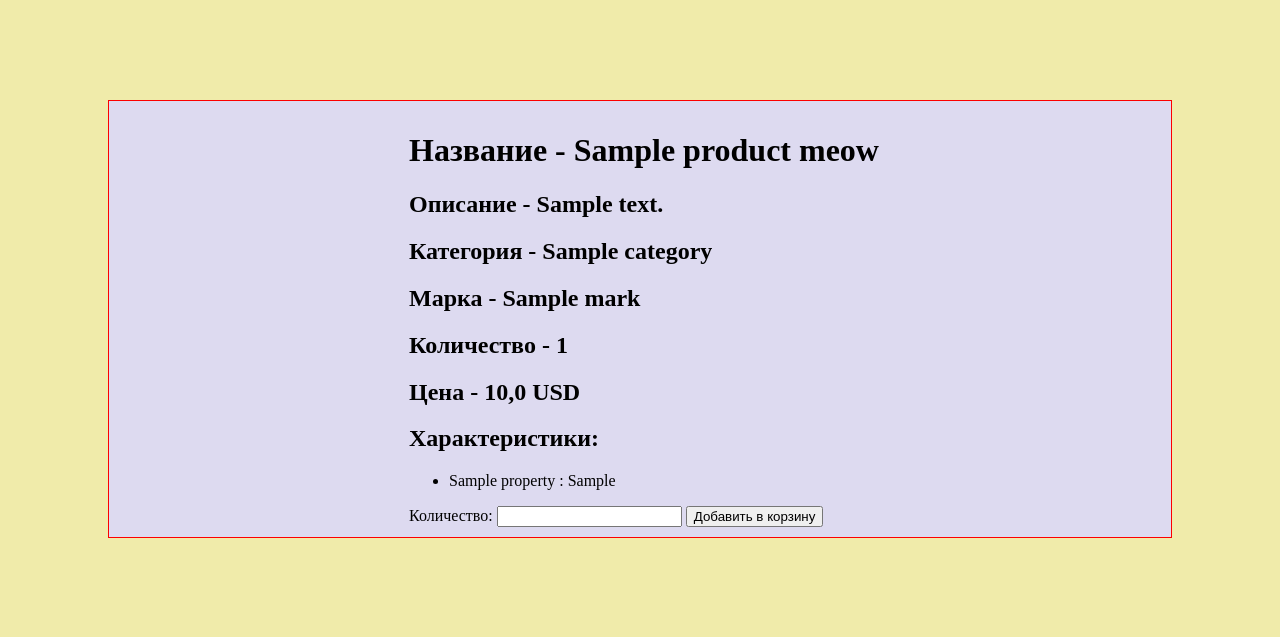
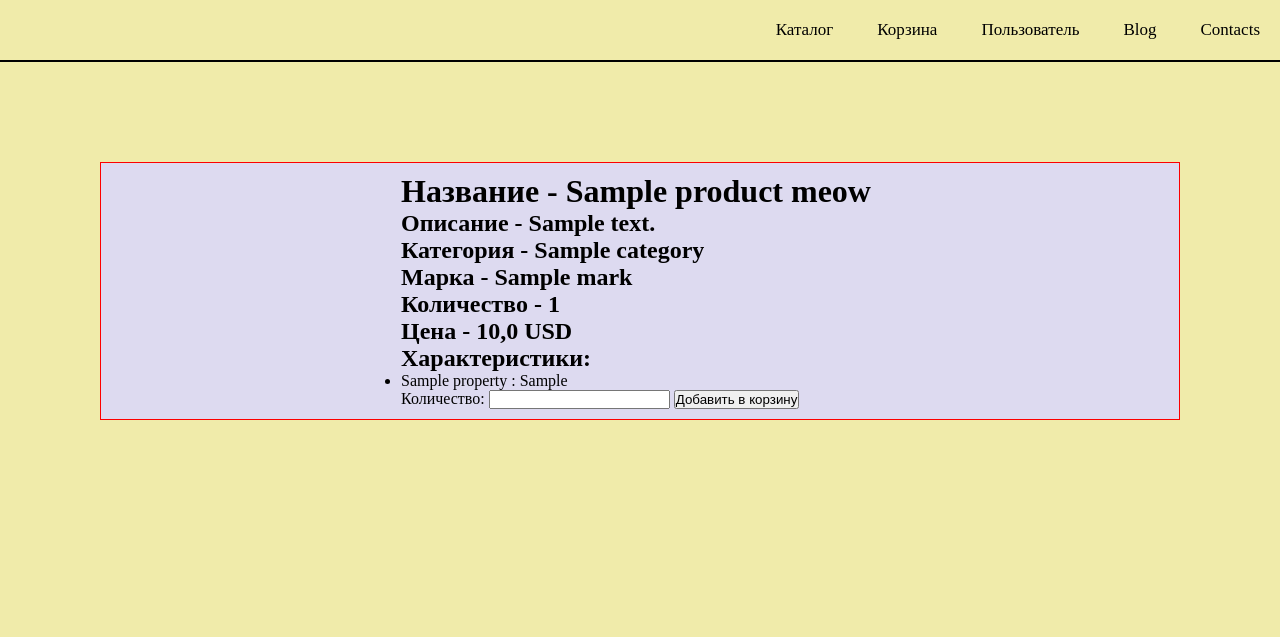
Before and after one commit to DarkProrokk/Shop, a Django app: page /product/items/ in a window 1280 px wide. Shown: the top 637 px of the page. Run offline with Django 4.2, Linux system fonts and the light colour scheme; tables that the repository leaves empty hold one stand-in row (values such as "Sample post").

Commit message:
add header and separation css

```diff
--- a/Cart/urls.py
+++ b/Cart/urls.py
@@ -3,5 +3,5 @@ from django.urls import path
 from .views import CartView
 
 urlpatterns = [
-    path('<int:pk>/', CartView.as_view(), name='cart'),
+    path('', CartView.as_view(), name='cart'),
 ]
--- a/Cart/views.py
+++ b/Cart/views.py
@@ -1,4 +1,4 @@
-from django.shortcuts import render
+from django.shortcuts import render, redirect
 from django.views.generic import DetailView
 from django.db import models
 from .models import Cart
@@ -13,5 +13,7 @@ class CartView(DetailView):
     context_object_name = 'cart'
 
     def get(self, request, *args, **kwargs):
-        cart = Cart.objects.get(pk=1)
+        if not request.user.is_authenticated:
+            return redirect('login')
+        cart = Cart.objects.get(pk=request.user.id)
         return render(request, 'Cart/cart.html', {'cart': cart})
--- a/Payment/models.py
+++ b/Payment/models.py
@@ -14,7 +14,10 @@ class ItemPaymentInfo(models.Model):
     currency = models.CharField(max_length=50, choices=choices, verbose_name="Валюта")
 
     def __str__(self):
-        return f'{self.product.name} Payment'
+        try:
+            return f'{self.product.name} Payment'
+        except Exception:
+            return f'meow'
 
     class Meta:
         verbose_name = "Платёжная информация товара"
--- a/Product/urls.py
+++ b/Product/urls.py
@@ -5,5 +5,5 @@ from .views import index, test, ProductListView
 urlpatterns = [
     path('', index),
     path('test/', test),
-    path('items/', ProductListView.as_view()),
+    path('items/', ProductListView.as_view(), name='catalog'),
 ]
--- a/Product/views.py
+++ b/Product/views.py
@@ -33,7 +33,6 @@ class ProductListView(ListView):
 
     def post(self, request, *args, **kwargs):
         self.object_list = self.get_queryset()
-
         context = self.get_context_data()
         form = self.form_class(request.POST)
         context['form'] = form
@@ -43,7 +42,6 @@ class ProductListView(ListView):
             product = form.cleaned_data['product']
             CartItem.objects.create(quantity=quantity, cart=cart, product=product)
         else:
-            # Если форма не прошла валидацию, добавьте ошибки формы в контекст шаблона
             context['form_errors'] = form.errors
         return self.render_to_response(context)
 
--- a/User/urls.py
+++ b/User/urls.py
@@ -1,7 +1,8 @@
 from django.urls import path
-from .views import LoginView, RegisterView, UserView
+from .views import LoginView, RegisterView, UserView, logoutView
 urlpatterns = [
     path('login/', LoginView.as_view(), name='login'),
     path('signup/', RegisterView.as_view()),
-    path('<slug:slug>/', UserView.as_view(), name='user')
+    path('', UserView.as_view(), name='user'),
+    path('logout/', logoutView),
 ]
--- /dev/null
+++ b/static/Product/css/index.css
@@ -0,0 +1,47 @@
+* {
+    margin: 0;
+    padding: 0;
+    box-sizing: border-box;
+}
+body {
+    background-color: #f0ebaa
+}
+
+header .container {
+    width: 100%;
+    height: 100%;
+    border-bottom: 2px solid black;
+}
+nav {
+    display: flex;
+    justify-content: space-between;
+    align-items: center;
+}
+
+nav ul li {
+    list-style: none;
+    display: inline-block;
+    margin: 20px;
+}
+
+nav ul li a {
+    text-decoration: none;
+    color: black;
+    font-size: 17px;
+    position: relative;
+}
+
+nav ul li a:after {
+    content: '';
+    position: absolute;
+    left: 0;
+    bottom: -3px;
+    width: 0;
+    height: 2px;
+    background-color: #fd0000;
+    transition: .5s;
+}
+
+nav ul li a:hover:hover:after {
+    width: 100%;
+}
--- /dev/null
+++ b/static/Product/css/items.css
@@ -0,0 +1,7 @@
+.block {
+    border: 1px solid #fd0000;
+    margin: 100px;
+    padding: 10px;
+    padding-left: 300px;
+    background-color: #dddaf0;
+}
--- a/templates/Product/all_products.html
+++ b/templates/Product/all_products.html
@@ -1,7 +1,9 @@
 {% extends 'Product/index.html' %}
 {% load static %}
 {% block title %}Product{% endblock %}
-
+{% block head %}
+    <link rel="stylesheet" href="{% static 'Product/css/items.css' %}">
+{% endblock %}
 {% block content %}
     {% if is_paginated %}
         <div class="pagination">
@@ -18,8 +20,7 @@
     {% endif %}
     {% for prod in products %}
         {% if prod.count > 0 %}
-            <div class="block"
-                 style="border: 1px solid #fd0000; margin: 100px; padding: 10px; padding-left: 300px; background-color: #dddaf0;">
+            <div class="block">
                 <h1>Название - {{ prod.name }} meow</h1>
                 <h2>Описание - {{ prod.description }}</h2>
                 <h2>Категория - {{ prod.category.name }}</h2>
--- a/templates/Product/index.html
+++ b/templates/Product/index.html
@@ -4,8 +4,25 @@
 <head>
     <meta charset="UTF-8">
     <title>{% block title %}Index{% endblock %}</title>
+    {% block head %}
+    {% endblock %}
+    <link rel="stylesheet" href="{% static 'Product/css/index.css' %}">
 </head>
-<body style="background-color: #f0ebaa">
+<body>
+<header>
+    <div class="container">
+        <nav>
+            <img src="" alt="">
+            <ul>
+                <li><a href="{% url 'catalog' %}">Каталог</a></li>
+                <li><a href="{% url "cart" %}">Корзина</a></li>
+                <li><a href="{% url 'user' %}">Пользователь</a></li>
+                <li><a href="#">Blog</a></li>
+                <li><a href="#">Contacts</a></li>
+            </ul>
+        </nav>
+    </div>
+</header>
 {% block content %}
 {% endblock %}
 </body>
```
Also changed, not shown: User/views.py (+13 -5 lines), templates/Cart/cart.html (+3 -9 lines).
